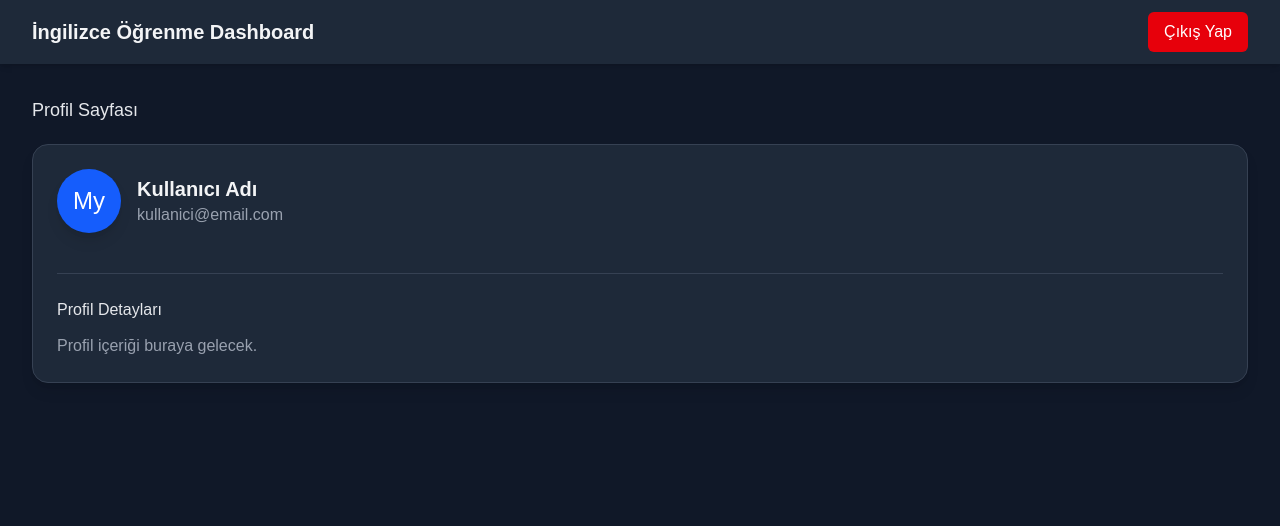
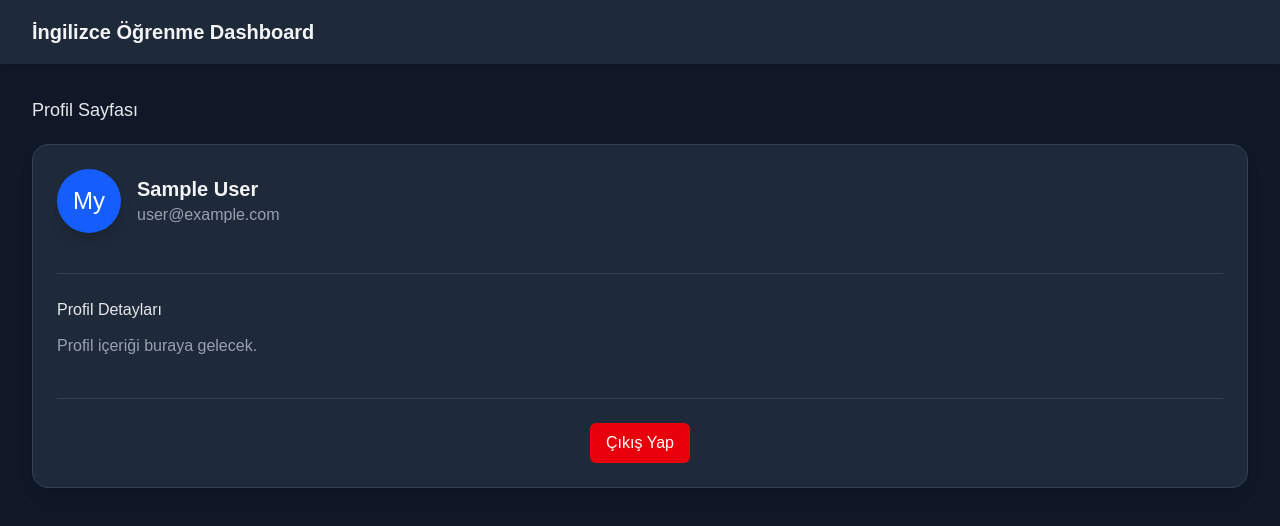
Before and after one commit to Mryuksel101/learn_eng_dashboard, a Next.js app: page /profile in a window 1280 px wide. Shown: the top 526 px of the page. Built offline with nearby package versions, Linux system fonts and the light colour scheme; no server answers; sample sign-in values are in the browser's storage.

Commit message:
Refactor ProfilePage to display user information and move logout button to profile section

```diff
--- a/src/app/profile/page.tsx
+++ b/src/app/profile/page.tsx
@@ -5,7 +5,7 @@ import Link from 'next/link';
 import { useAuth } from '@/lib/contexts/AuthContext';
 
 export default function ProfilePage() {
-    const { logout } = useAuth();
+    const { logout, user } = useAuth();
     const [isLoading, setIsLoading] = useState(false);
 
     const handleLogout = async () => {
@@ -29,13 +29,7 @@ export default function ProfilePage() {
                             <h1 className="text-xl font-bold text-gray-100 cursor-pointer">İngilizce Öğrenme Dashboard</h1>
                         </Link>
                         <div className="flex items-center">
-                            <button
-                                onClick={handleLogout}
-                                disabled={isLoading}
-                                className="px-4 py-2 bg-red-600 text-white font-medium rounded-md hover:bg-red-700 transition-colors duration-200 focus:outline-none focus:ring-2 focus:ring-red-500 focus:ring-opacity-50 disabled:opacity-50 disabled:cursor-not-allowed"
-                            >
-                                {isLoading ? 'Çıkış Yapılıyor...' : 'Çıkış Yap'}
-                            </button>
+                            {/* Logout button moved to profile section */}
                         </div>
                     </div>
                 </div>
@@ -53,8 +47,8 @@ export default function ProfilePage() {
                                     My
                                 </div>
                                 <div>
-                                    <h3 className="text-xl font-bold text-gray-100">Kullanıcı Adı</h3>
-                                    <p className="text-gray-400">kullanici@email.com</p>
+                                    <h3 className="text-xl font-bold text-gray-100">{user?.displayName}</h3>
+                                    <p className="text-gray-400">{user?.email}</p>
                                 </div>
                             </div>
 
@@ -64,6 +58,17 @@ export default function ProfilePage() {
                                     Profil içeriği buraya gelecek.
                                 </p>
                             </div>
+
+                            {/* Logout button moved here */}
+                            <div className="mt-6 pt-6 border-t border-gray-700 flex justify-center">
+                                <button
+                                    onClick={handleLogout}
+                                    disabled={isLoading}
+                                    className="px-4 py-2 bg-red-600 text-white font-medium rounded-md hover:bg-red-700 transition-colors duration-200 focus:outline-none focus:ring-2 focus:ring-red-500 focus:ring-opacity-50 disabled:opacity-50 disabled:cursor-not-allowed"
+                                >
+                                    {isLoading ? 'Çıkış Yapılıyor...' : 'Çıkış Yap'}
+                                </button>
+                            </div>
                         </div>
                     </div>
                 </div>
```
